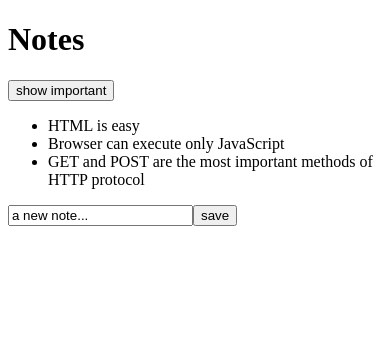
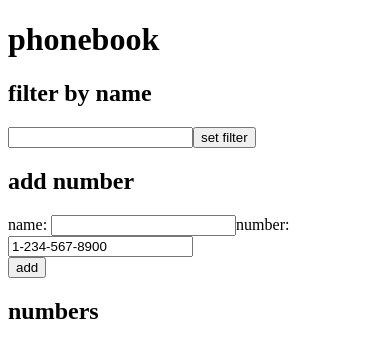
Before and after one commit to rjtjs/react-frontend, a React (Vite) app: page / in a window 390 px wide. Shown: the top 358 px of the page. Built offline with nearby package versions, Linux system fonts and the light colour scheme.

Commit message:
phonebook

```diff
--- a/src/App.jsx
+++ b/src/App.jsx
@@ -1,53 +1,89 @@
 import { useState } from "react";
-import Note from "./components/Note";
 
-const App = (props) => {
-  const defaultNote = "a new note...";
-  const [notes, setNotes] = useState(props.notes);
-  const [newNote, setNewNote] = useState(defaultNote);
+const App = () => {
+  const [persons, setPersons] = useState([]);
+  const [newName, setNewName] = useState("");
+  const [newNumber, setNewNumber] = useState("1-234-567-8900");
   const [showAll, setShowAll] = useState(true);
+  const [filterStr, setFilterStr] = useState("");
 
-  const notesToShow = showAll
-    ? notes
-    : notes.filter(note => note.important);
+  const personsToShow = showAll
+    ? persons
+    : persons.filter((person) => person.name.includes(filterStr));
 
-  const addNote = (event) => {
+  const addName = (event) => {
     event.preventDefault();
 
-    const noteObject = {
-      content: newNote,
-      important: Math.random() < 0.5,
-      id: notes.length + 1,
+    if (persons.map((person) => person.name).includes(newName)) {
+      alert(`${newName} already exists!`);
+      return;
+    }
+
+    const newPersonObj = {
+      id: persons.length + 1,
+      name: newName,
+      number: newNumber,
     };
 
-    setNotes(notes.concat(noteObject));
-    setNewNote(defaultNote);
+    setPersons(persons.concat(newPersonObj));
+    setNewName("");
 
-    console.log("button clicked", event.target);
+    console.log("button clicked ", event.target);
   };
 
-  const handleNoteChange = (event) => {
-    console.log(event.target.value);
-    setNewNote(event.target.value);
+  const handleFilterChange = (event) => {
+    setFilterStr(event.target.value);
+  };
+
+  const handleNameChange = (event) => {
+    setNewName(event.target.value);
+  };
+
+  const handleNumberChange = (event) => {
+    setNewNumber(event.target.value);
+  };
+
+  const addFilter = (event) => {
+    event.preventDefault();
+    if (showAll) {
+      setFilterStr("");
+      console.log("cleared filter");
+    } else {
+      setFilterStr(filterStr);
+      console.log("set filter str ", filterStr);
+    }
   };
 
   return (
     <div>
-      <h1>Notes</h1>
+      <h1>phonebook</h1>
+      <h2>filter by name</h2>
       <div>
-        <button onClick={() => setShowAll(!showAll)}>
-          show { showAll ? 'important' : 'all' }
-        </button>
+        <form onSubmit={addFilter}>
+          <input value={filterStr} onChange={handleFilterChange} />
+          <button type="submit" onClick={() => setShowAll(!showAll)}>
+            {showAll ? "set filter" : "clear filter"}
+          </button>
+        </form>
       </div>
+      <h2>add number</h2>
+      <form onSubmit={addName}>
+        <div>
+          name: <input value={newName} onChange={handleNameChange} />
+          number: <input value={newNumber} onChange={handleNumberChange} />
+        </div>
+        <div>
+          <button type="submit">add</button>
+        </div>
+      </form>
+      <h2>numbers</h2>
       <ul>
-        {notesToShow.map((note) => (
-          <Note key={note.id} note={note} />
+        {personsToShow.map((person) => (
+          <li key={person.id}>
+            {person.id}: {person.name} :: {person.number}
+          </li>
         ))}
       </ul>
-      <form onSubmit={addNote}>
-        <input value={newNote} onChange={handleNoteChange} />
-        <button type="submit">save</button>
-      </form>
     </div>
   );
 };
```
